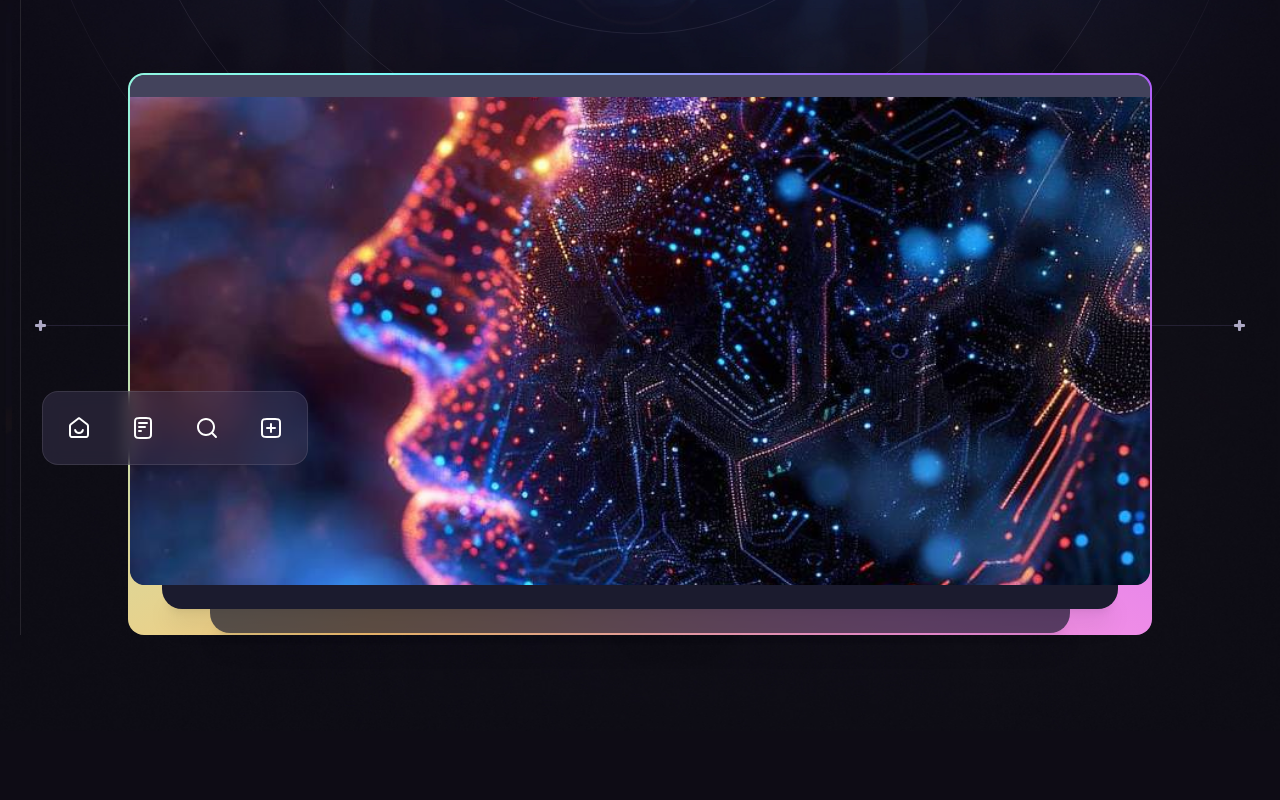
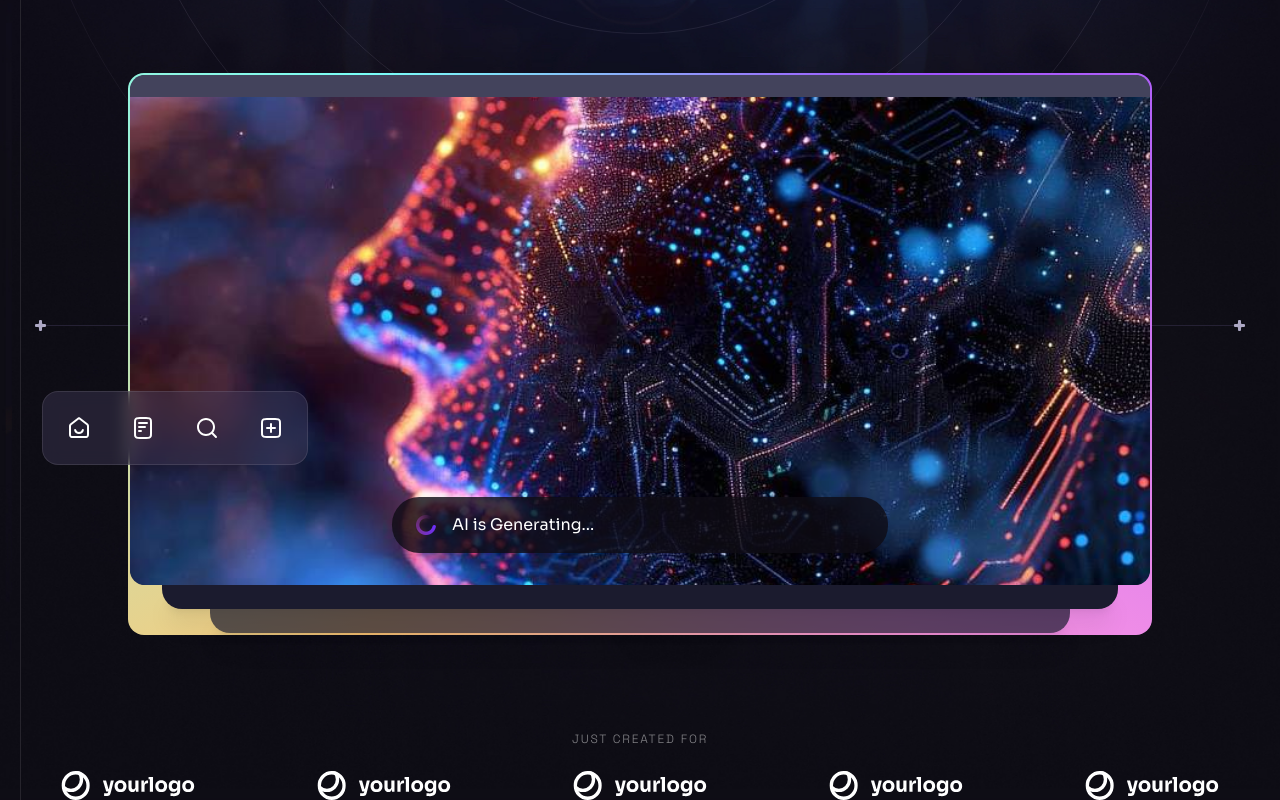
Before and after one commit to krystyna-lyn/spectrum-ai, a React (Vite) app: page / in a window 1280 px wide. Shown: the part 559-1359 px from the top of the page. Before the commit the page ends 1290 px from the top, so only its background shows below. Built offline with nearby package versions, Linux system fonts and the light colour scheme.

Commit message:
add companylogos

```diff
--- a/src/assets/index.js
+++ b/src/assets/index.js
@@ -7,6 +7,7 @@ import homeSmile from "./home-smile.svg";
 import heroBackground from "./hero/hero-background.jpg";
 import robot from "./hero/robot.jpg";
 import loading from "./loading.png";
+import yourlogo from "./yourlogo.svg";
 
 
 export {
@@ -18,5 +19,6 @@ export {
     homeSmile,
     heroBackground,
     robot,
-    loading
+    loading,
+    yourlogo
 };
--- /dev/null
+++ b/src/components/CompanyLogos.jsx
@@ -0,0 +1,18 @@
+import { companyLogos } from "../constants"
+
+const CompanyLogos = ({ className }) => {
+    return (
+        <div className={className}>
+            <h5 className="tagline mb-6 text-center text-n-1/50">Just created for</h5>
+            <ul className="flex">
+                {companyLogos.map((logo, index) => (
+                    <li key={index} className="flex items-center justify-center flex-1 h-[8.5]">
+                        <img src={logo} width={135} height={28} alt={logo} />
+                    </li>
+                ))}
+            </ul>
+        </div>
+    )
+}
+
+export default CompanyLogos
--- a/src/components/Generating.jsx
+++ b/src/components/Generating.jsx
@@ -1,4 +1,4 @@
-import { loading } from "../assets/loading"
+import { loading } from "../assets";
 
 const Generating = ({ className }) => {
     return (
--- a/src/components/Hero.jsx
+++ b/src/components/Hero.jsx
@@ -5,6 +5,8 @@ import { useRef } from "react";
 import { BackgroundCircles, BottomLine, Gradient } from "./design/Hero";
 import { heroIcons } from "../constants";
 import { ScrollParallax } from "react-just-parallax";
+import Generating from "./Generating";
+import CompanyLogos from "./CompanyLogos";
 
 const Hero = () => {
   const parallaxRef = useRef(null);
@@ -54,6 +56,8 @@ const Hero = () => {
                   alt="AI"
                 />
 
+                <Generating className="absolute l-4 right-4 bottom-5 md:left-1/2 md:right-auto md:bottom-8 md:w-[31rem] md:-translate-x-1/2" />
+
                 <ScrollParallax isAbsolutelyPositioned>
                   <ul className="hidden absolute -left-[5.5rem] bottom-[7.5rem] px-1 py-1 bg-n-9/40 backdrop-blur border border-n-1/10 rounded-2xl xl:flex">
                     {heroIcons.map((icon, index) => (
@@ -80,6 +84,7 @@ const Hero = () => {
         </div>
         <BackgroundCircles />
       </div>
+      <CompanyLogos className="hidden relative z-10 mt-20 lg:block" />
 
       <BottomLine />
     </Section >
--- a/src/constants/index.js
+++ b/src/constants/index.js
@@ -37,8 +37,13 @@ import {
   homeSmile,
   file02,
   searchMd,
-  plusSquare
+  plusSquare,
+  yourlogo
+
 
 } from "../assets";
 
 export const heroIcons = [homeSmile, file02, searchMd, plusSquare];
+
+
+export const companyLogos = [yourlogo, yourlogo, yourlogo, yourlogo, yourlogo];
```
